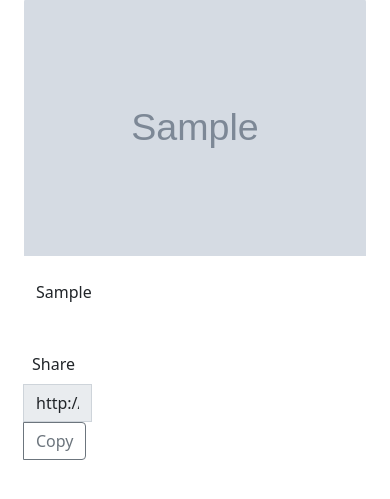
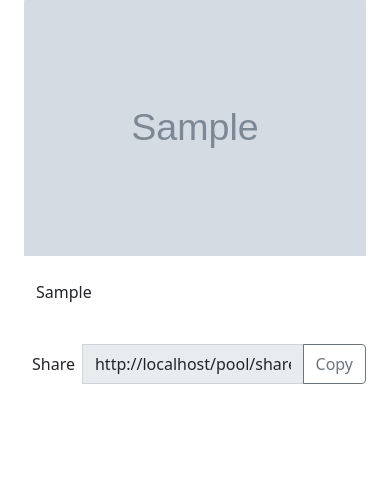
Before and after one commit to nykotar/rvme, a Django app: page /pool/shared/target/1/ in a window 390 px wide. Shown: the part 220-719 px from the top of the page. Run offline with Django 3.2, Linux system fonts and the light colour scheme; tables that the repository leaves empty hold one stand-in row (values such as "Sample post"); grey boxes marked "Sample" are stand-in pictures; some libraries are stand-ins or nearby versions.

Commit message:
Fix responsiveness

```diff
--- a/pool/templates/home.html
+++ b/pool/templates/home.html
@@ -5,7 +5,7 @@
   <div class="container mt-4">
     <h1 class="mt-4 mb-4">Practice</h1>
     <div class="row">
-      <div class="col col-xl-4 col-lg-4 col-md-5 col-sm-5">
+      <div class="col col-xl-4 col-lg-4 col-md-6">
         <form method="POST">
           <div class="card border-dark">
             <div class="card-body">
--- a/pool/templates/target_detail.html
+++ b/pool/templates/target_detail.html
@@ -37,7 +37,7 @@
         <p class="card-text">{{ target.pool_target.additional_feedback|default_if_none:""|urlize }}</p>
       </div>
       <div class="row justify-content-start">
-        <div class="col-3">
+        <div class="col-lg-6 col-md-8 col-sm-5">
           <div class="input-group mt-3 mb-4">
             <label class="col-form-label p-2" for="share-link">Share</label>
             <input type="text" id="share-link" aria-label="Share link" class="form-control" value="{{request.scheme}}://{{request.META.HTTP_HOST}}{% url 'pool:shared_target_detail' target.target_uid %}" readonly>
```
